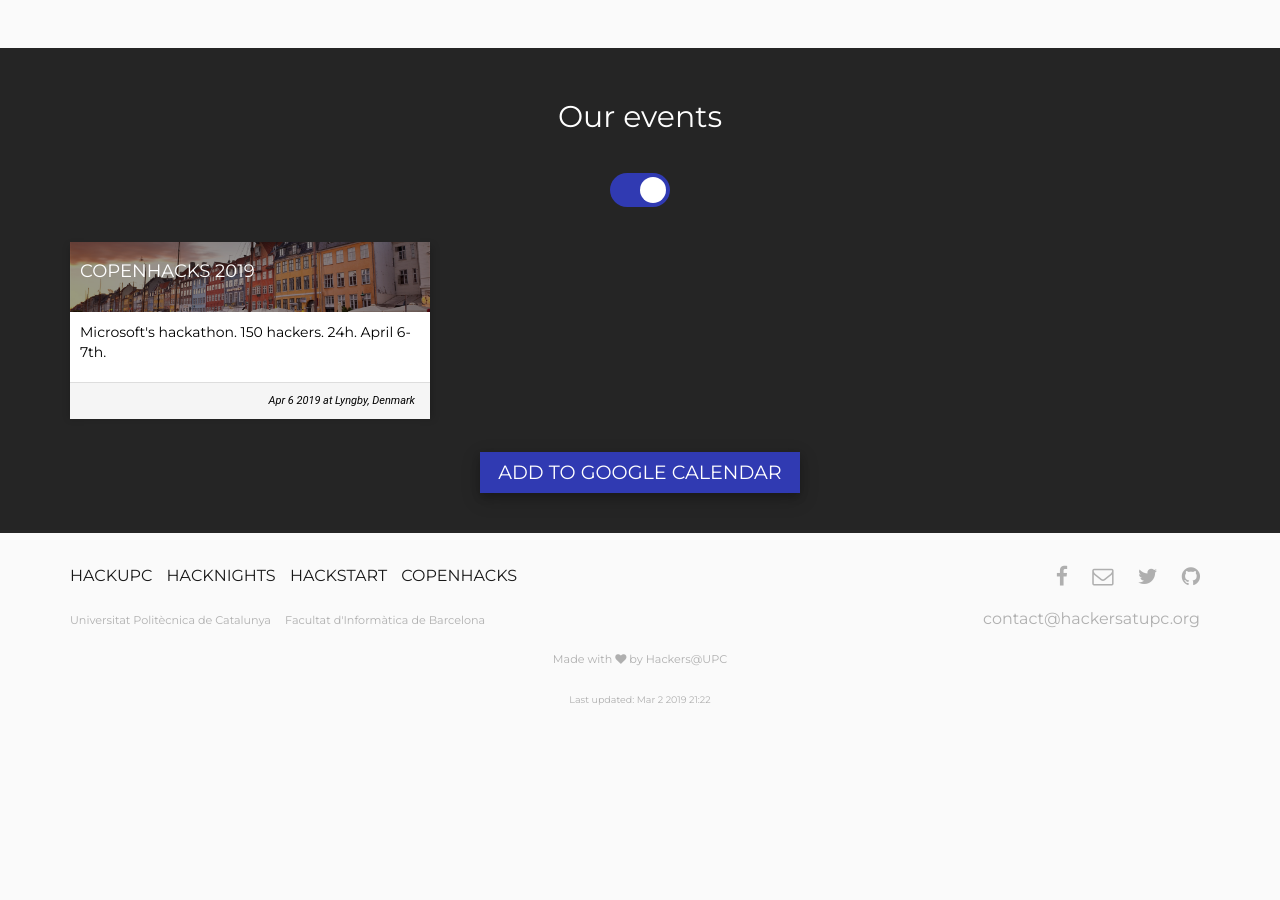
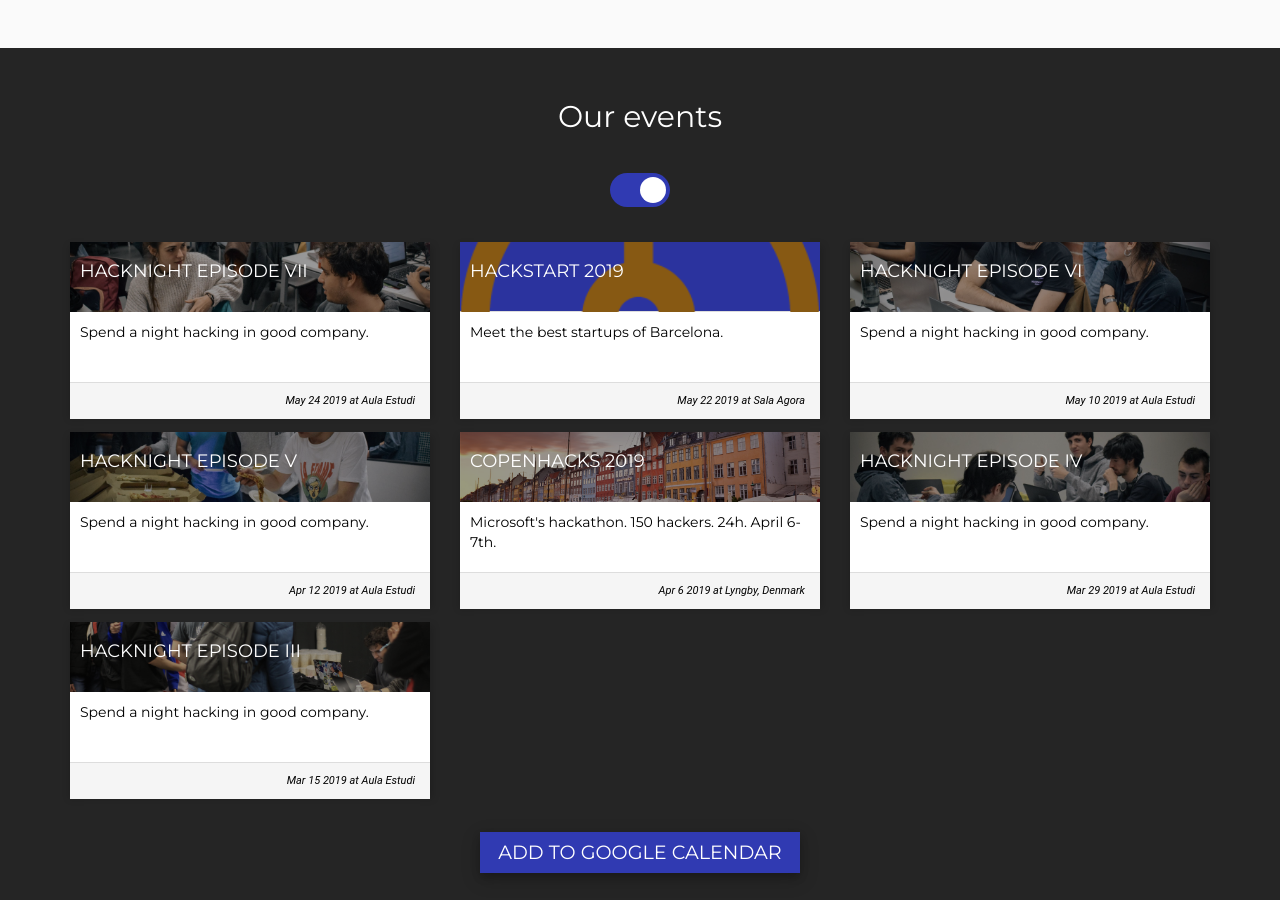
Before and after one commit to casassg/events-landing, a Jekyll site: the page built from index.md, in a window 1280 px wide and 900 px high, scrolled down 799 px. Built offline with Jekyll 4.4.1, drawn with Linux system fonts in a browser that asks for light colours; nearby versions of some CDN libraries; before the commit the page ends 1519 px from its top, so only the background shows below that.

Commit message:
Added more events

```diff
--- a/_data/events.yml
+++ b/_data/events.yml
@@ -110,6 +110,30 @@
   location: Aula Estudi
   url: https://www.fib.upc.edu/ca/agenda/hacknights-2a-sessio
 
+- name: HackNight Episode III
+  line: Spend a night hacking in good company.
+  image-url: assets/img/hacknight-iii.jpg
+  date: 2019-03-15 8:00 PM
+  end-date: 2019-03-16 7:00 AM
+  location: Aula Estudi
+  url: https://www.fib.upc.edu/ca/agenda/hacknights-3a-sessio
+
+- name: HackNight Episode IV
+  line: Spend a night hacking in good company.
+  image-url: assets/img/hacknight-iv.jpg
+  date: 2019-03-29 8:00 PM
+  end-date: 2019-03-30 7:00 AM
+  location: Aula Estudi
+  url: https://www.fib.upc.edu/ca/agenda/hacknights-4a-sessio
+
+- name: HackNight Episode V
+  line: Spend a night hacking in good company.
+  image-url: assets/img/hacknight-v.jpg
+  date: 2019-04-12 8:00 PM
+  end-date: 2019-04-13 7:00 AM
+  location: Aula Estudi
+  url: https://www.fib.upc.edu/ca/agenda/hacknights-5a-sessio
+
 - name: CopenHacks 2019
   line: Microsoft's hackathon. 150 hackers. 24h. April 6-7th.
   image-url: assets/img/copenhacks.jpg
@@ -117,3 +141,27 @@
   end-date: 2019-04-07 5:00 PM
   location: Lyngby, Denmark
   url: https://copenhacks.com/
+
+- name: HackNight Episode VI
+  line: Spend a night hacking in good company.
+  image-url: assets/img/hacknight-vi.jpg
+  date: 2019-05-10 8:00 PM
+  end-date: 2019-05-11 7:00 AM
+  location: Aula Estudi
+  url: https://www.fib.upc.edu/ca/agenda/hacknights-6a-sessio
+
+- name: HackStart 2019
+  line: Meet the best startups of Barcelona.
+  image-url: assets/img/hackstart.png
+  date: 2019-05-22 12:00 AM
+  end-date: 2019-05-22 3:00 PM
+  location: Sala Agora
+  url: https://hackersatupc.org/
+
+- name: HackNight Episode VII
+  line: Spend a night hacking in good company.
+  image-url: assets/img/hacknight-vii.jpg
+  date: 2019-05-24 8:00 PM
+  end-date: 2019-05-25 7:00 AM
+  location: Aula Estudi
+  url: https://www.fib.upc.edu/ca/agenda/hacknights-7a-sessio
```
Also changed, not shown: assets/img/hacknight-iii.jpg (added), assets/img/hacknight-iv.jpg (added), assets/img/hacknight-v.jpg (added), assets/img/hacknight-vi.jpg (added), assets/img/hacknight-vii.jpg (added), assets/img/hackstart.png (added).
